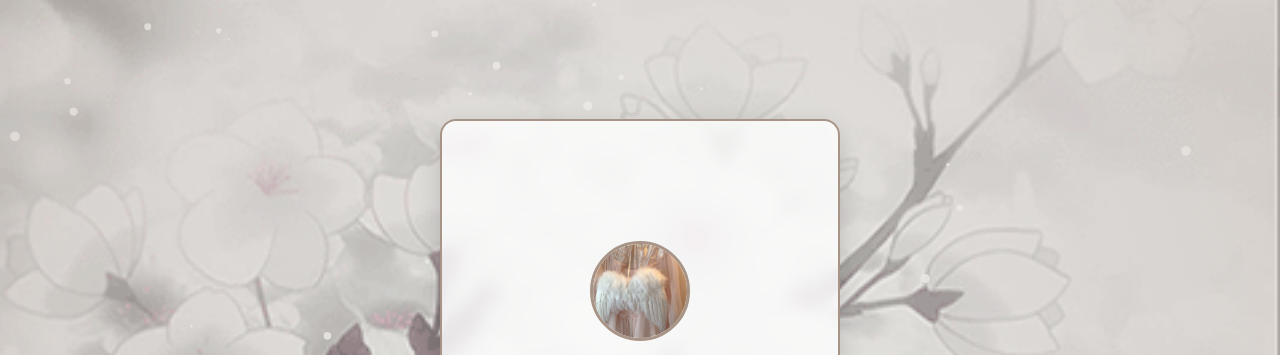
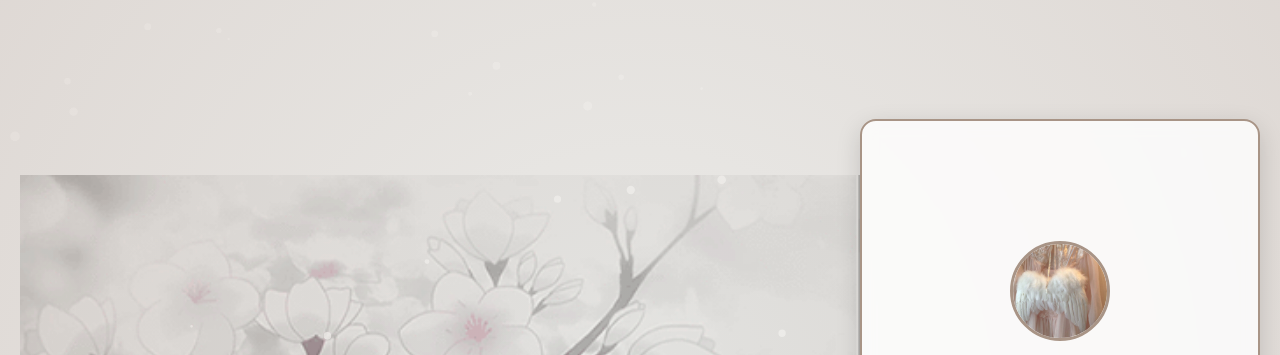
Before and after one commit to Myloxis/Myloxis, a plain HTML site: page index.html in a window 1280 px wide. Shown: the top 355 px of the page. Drawn offline with Linux system fonts and the light colour scheme.

Commit message:
Update styles.css

```diff
--- a/styles.css
+++ b/styles.css
@@ -22,10 +22,11 @@ body {
     width: 100%;
     height: auto; /* Keeps the aspect ratio of the GIF */
     display: block;
-    position: absolute; /* Sticks the banner at the top */
+    position: relative; /* Keeps it at the top of the page */
     top: 0;
     left: 0;
     z-index: -2; /* Keeps the banner behind the content */
+    margin-bottom: 20px; /* Optional: adds space between the banner and the content */
 }
 
 /* Background */
```
